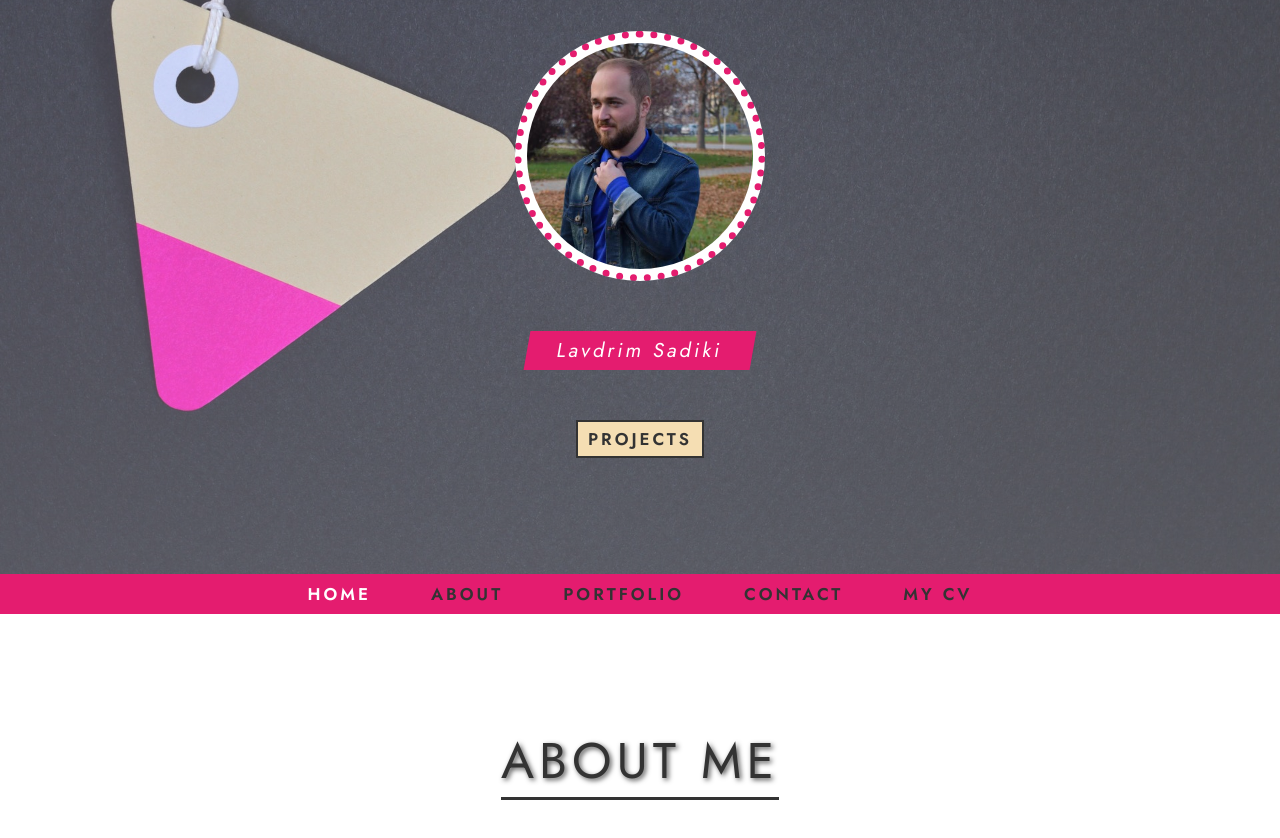
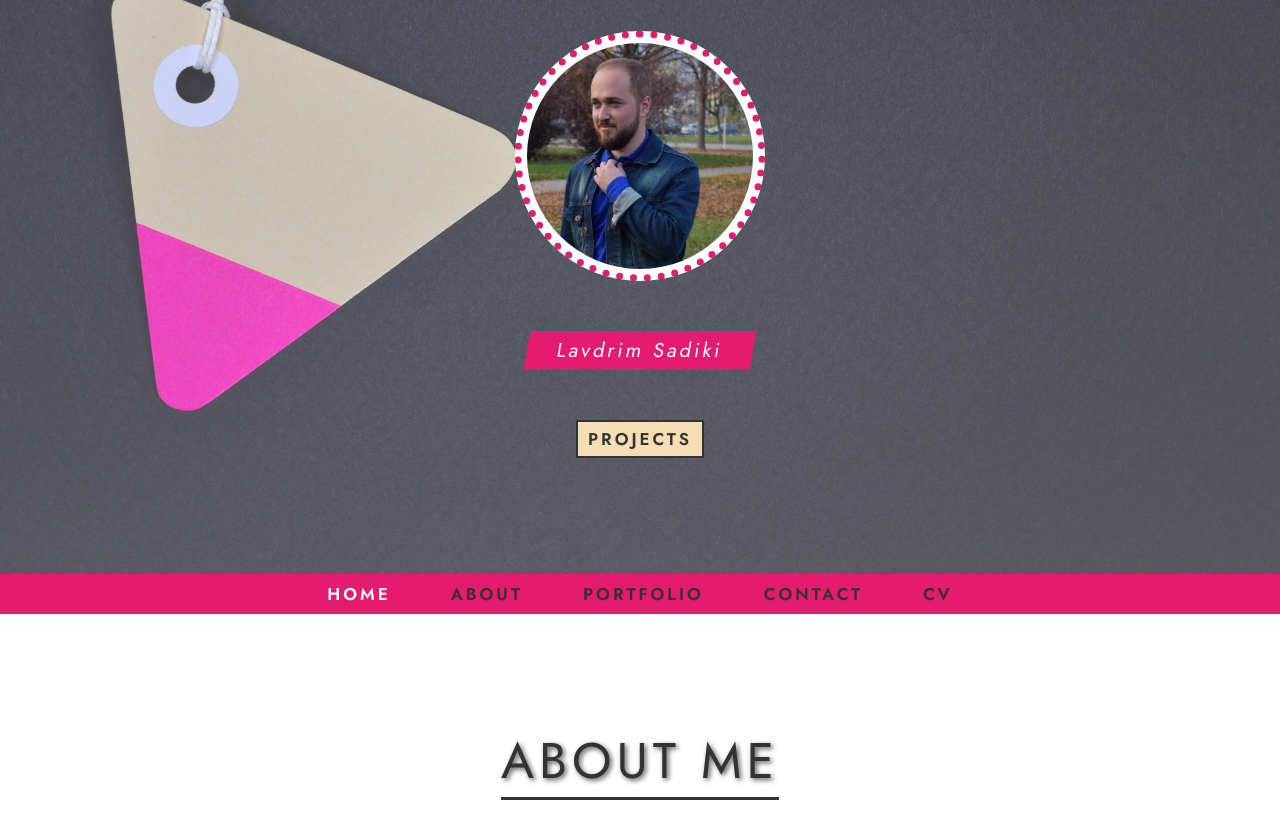
Before and after one commit to LavdrimSadiki/Portfolio, a plain HTML site: page index.html in a window 1280 px wide. Shown: the part 226-1064 px from the top of the page. Drawn offline with Linux system fonts and the light colour scheme.

Commit message:
index modifikim

```diff
--- a/index.html
+++ b/index.html
@@ -28,7 +28,7 @@
         <a href="#section-3" class="navbar-link">About </a>
         <a href="#section-3" class="navbar-link">Portfolio</a>
         <a href="#section-5" class="navbar-link">Contact </a>
-        <a href="./cv.pdf" class="navbar-link">My CV </a>
+        <a href="./cv.pdf" class="navbar-link">CV </a>
     </nav>
      <!-- End of navbar -->
 
```
